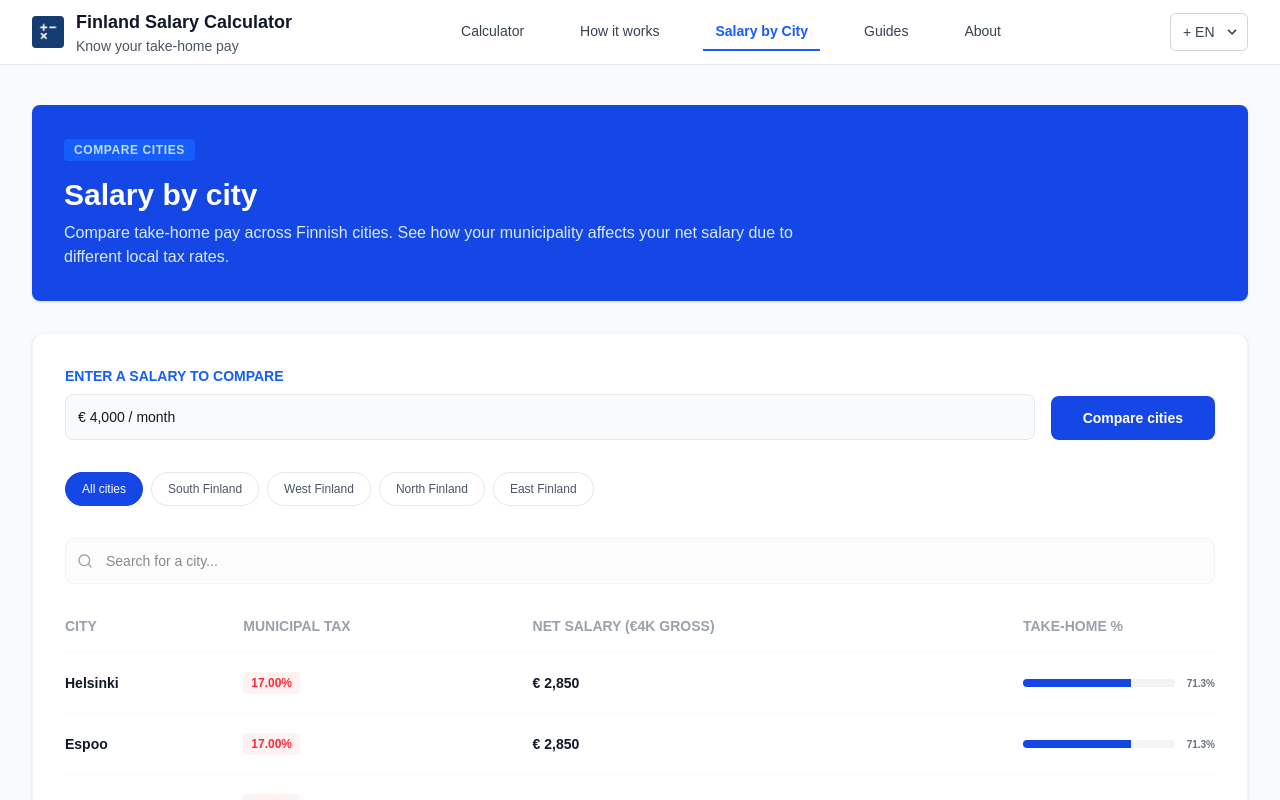
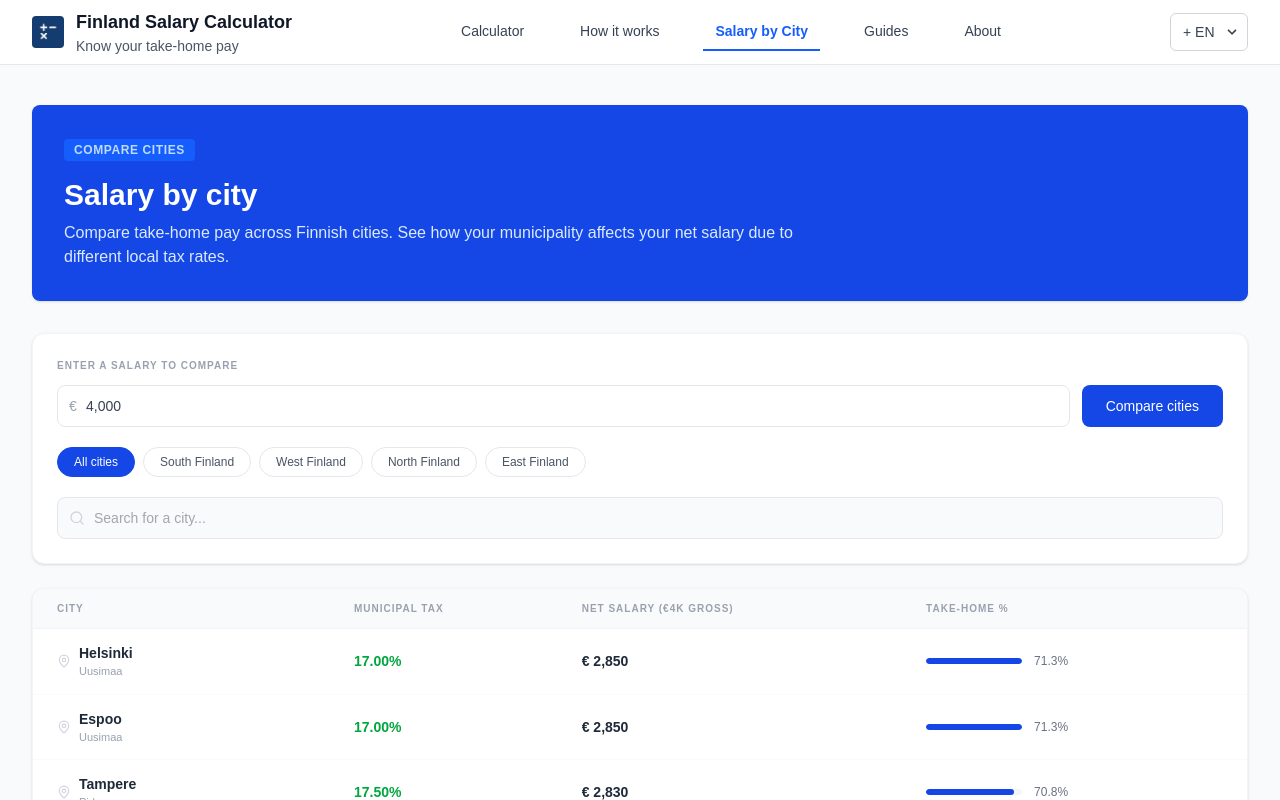
Before and after one commit to upekshapavani2003-maker/finland-salary-calculator, a Next.js app in the folder frontend/: page / in a window 1280 px wide. Both pictures are taken after a click on the button "Salary by City". Shown: the top 800 px of the page. Built offline with nearby package versions, Linux system fonts and the light colour scheme.

Commit message:
modify SalaryByCity Screen

```diff
--- a/frontend/src/components/SalaryByCity.tsx
+++ b/frontend/src/components/SalaryByCity.tsx
@@ -1,104 +1,188 @@
 "use client";
-import React from 'react';
-import { Search } from 'lucide-react';
+
+import { useState } from 'react';
+import { MapPin, Search } from 'lucide-react';
+
+const ALL_CITIES = [
+  { city: "Helsinki", region: "Uusimaa", municipalTax: 17.0, netSalary: 2850, takeHomePct: 71.3, regionKey: "South Finland" },
+  { city: "Espoo", region: "Uusimaa", municipalTax: 17.0, netSalary: 2850, takeHomePct: 71.3, regionKey: "South Finland" },
+  { city: "Tampere", region: "Pirkanmaa", municipalTax: 17.5, netSalary: 2830, takeHomePct: 70.8, regionKey: "West Finland" },
+  { city: "Turku", region: "Southwest Finland", municipalTax: 18.5, netSalary: 2790, takeHomePct: 69.8, regionKey: "South Finland" },
+  { city: "Oulu", region: "North Ostrobothnia", municipalTax: 19.5, netSalary: 2750, takeHomePct: 68.8, regionKey: "North Finland" },
+  { city: "Jyväskylä", region: "Central Finland", municipalTax: 19.0, netSalary: 2770, takeHomePct: 69.3, regionKey: "West Finland" },
+  { city: "Kuopio", region: "North Savo", municipalTax: 20.0, netSalary: 2730, takeHomePct: 68.3, regionKey: "East Finland" },
+  { city: "Lahti", region: "Päijät-Häme", municipalTax: 20.5, netSalary: 2710, takeHomePct: 67.8, regionKey: "South Finland" },
+  { city: "Rovaniemi", region: "Lapland", municipalTax: 22.0, netSalary: 2670, takeHomePct: 66.8, regionKey: "North Finland" },
+  { city: "Vaasa", region: "Ostrobothnia", municipalTax: 19.0, netSalary: 2770, takeHomePct: 69.3, regionKey: "West Finland" },
+  { city: "Joensuu", region: "North Karelia", municipalTax: 21.0, netSalary: 2700, takeHomePct: 67.5, regionKey: "East Finland" },
+  { city: "Pori", region: "Satakunta", municipalTax: 20.0, netSalary: 2730, takeHomePct: 68.3, regionKey: "West Finland" },
+];
+
+const REGIONS = ["All cities", "South Finland", "West Finland", "North Finland", "East Finland"];
 
 export default function SalaryByCity() {
-  const cities = [
-    { name: 'Helsinki', tax: '17.00%', net: '€ 2,850', percentage: 71.3 },
-    { name: 'Espoo', tax: '17.00%', net: '€ 2,850', percentage: 71.3 },
-    { name: 'Tampere', tax: '17.50%', net: '€ 2,830', percentage: 70.8 },
-    { name: 'Turku', tax: '18.50%', net: '€ 2,790', percentage: 69.8 },
-    { name: 'Oulu', tax: '19.50%', net: '€ 2,750', percentage: 68.8 },
-    { name: 'Jyväskylä', tax: '19.00%', net: '€ 2,770', percentage: 69.3 },
-  ];
+  const [activeRegion, setActiveRegion] = useState("All cities");
+  const [searchQuery, setSearchQuery] = useState("");
+  const [grossInput, setGrossInput] = useState("4,000");
+
+  const filtered = ALL_CITIES.filter((c) => {
+    const matchesRegion = activeRegion === "All cities" || c.regionKey === activeRegion;
+    const matchesSearch = searchQuery === "" || c.city.toLowerCase().includes(searchQuery.toLowerCase());
+    return matchesRegion && matchesSearch;
+  });
+
+  const maxNet = Math.max(...filtered.map(c => c.netSalary));
+  const minNet = Math.min(...filtered.map(c => c.netSalary));
+
+  const taxColor = (tax: number) => {
+    if (tax <= 17.5) return "text-green-600";
+    if (tax <= 19.5) return "text-orange-500";
+    return "text-red-500";
+  };
 
   return (
     <div className="max-w-7xl mx-auto px-4 sm:px-6 lg:px-8 py-10 w-full">
+
+      {/* Hero Header */}
       <div className="bg-blue-700 rounded-lg shadow-sm p-8 text-white mb-8">
         <div className="max-w-3xl">
           <span className="text-blue-200 text-xs font-semibold uppercase tracking-wider bg-blue-600 px-2.5 py-1 rounded">
-            Compare Cities
+            Compare cities
           </span>
           <h2 className="text-3xl font-bold mt-4 mb-2">Salary by city</h2>
           <p className="text-blue-100 text-sm md:text-base">
-            Compare take-home pay across Finnish cities. See how your municipality affects your net salary due to different local tax rates.
+            Compare take-home pay across Finnish cities. See how your municipality affects your net
+            salary due to different local tax rates.
           </p>
         </div>
       </div>
 
-      {/* Main Content Card */}
-      <div className="bg-white rounded-xl shadow-sm border border-gray-100 p-8">
-        <div className="flex flex-col md:flex-row gap-4 mb-8">
-          <div className="flex-grow">
-            <label className="block text-sm font-bold text-blue-600 uppercase mb-2">Enter a salary to compare</label>
+      {/* Input + Filter Card */}
+      <div className="bg-white rounded-xl border border-gray-100 shadow-sm px-6 py-6 mb-6">
+
+        {/* Salary Input */}
+        <p className="text-[10px] font-semibold tracking-widest uppercase text-gray-400 mb-3">
+          Enter a salary to compare
+        </p>
+        <div className="flex gap-3 mb-5">
+          <div className="flex-1 relative">
+            <span className="absolute left-3 top-1/2 -translate-y-1/2 text-gray-400 text-sm">€</span>
             <input
               type="text"
-              defaultValue="€ 4,000 / month"
-              className="w-full p-3 bg-gray-50 border border-gray-200 rounded-lg text-sm font-medium"
+              value={grossInput}
+              onChange={(e) => setGrossInput(e.target.value)}
+              className="w-full pl-7 pr-4 py-2.5 border border-gray-200 rounded-lg text-sm text-gray-700 focus:outline-none focus:ring-2 focus:ring-blue-500 focus:border-transparent"
+              placeholder="4,000 / month"
             />
           </div>
-          <div className="flex items-end">
-            <button className="bg-blue-700 text-white px-8 py-3 rounded-lg font-bold text-sm hover:bg-blue-800 transition-colors">
+          <button className="bg-blue-700 hover:bg-blue-800 text-white text-sm font-medium px-6 py-2.5 rounded-lg transition-colors whitespace-nowrap">
             Compare cities
           </button>
         </div>
-        </div>
 
-        {/* Region Filters */}
-        <div className="flex flex-wrap gap-2 mb-8">
-          {['All cities', 'South Finland', 'West Finland', 'North Finland', 'East Finland'].map((filter, i) => (
-            <button key={filter} className={`px-4 py-2 rounded-full text-xs font-medium border ${i === 0 ? 'bg-blue-700 border-blue-700 text-white' : 'bg-white border-gray-200 text-gray-600 hover:border-gray-300'}`}>
-              {filter}
+        {/* Region Filter Pills */}
+        <div className="flex flex-wrap gap-2 mb-5">
+          {REGIONS.map((region) => (
+            <button
+              key={region}
+              onClick={() => setActiveRegion(region)}
+              className={`px-4 py-1.5 rounded-full text-xs font-medium border transition-colors ${
+                activeRegion === region
+                  ? "bg-blue-700 text-white border-blue-700"
+                  : "bg-white text-gray-600 border-gray-200 hover:border-blue-300 hover:text-blue-600"
+              }`}
+            >
+              {region}
             </button>
           ))}
         </div>
 
-        {/* Search Bar */}
-        <div className="relative mb-8">
-          <Search className="absolute left-3 top-1/2 -translate-y-1/2 text-gray-400" size={16} />
+        {/* Search */}
+        <div className="relative">
+          <Search className="absolute left-3 top-1/2 -translate-y-1/2 w-4 h-4 text-gray-300" />
           <input
             type="text"
+            value={searchQuery}
+            onChange={(e) => setSearchQuery(e.target.value)}
             placeholder="Search for a city..."
-            className="w-full pl-10 pr-4 py-3 bg-gray-50/50 border border-gray-100 rounded-lg text-sm"
+            className="w-full pl-9 pr-4 py-2.5 border border-gray-200 rounded-lg text-sm text-gray-600 focus:outline-none focus:ring-2 focus:ring-blue-500 focus:border-transparent bg-gray-50"
           />
         </div>
+      </div>
 
-        {/* Table */}
+      {/* Results Table */}
+      <div className="bg-white rounded-xl border border-gray-100 shadow-sm overflow-hidden">
         <div className="overflow-x-auto">
-          <table className="w-full text-left">
+          <table className="w-full">
             <thead>
-              <tr className="text-sm text-gray-400 uppercase font-bold border-b border-gray-50">
-                <th className="pb-4 font-bold">City</th>
-                <th className="pb-4 font-bold">Municipal Tax</th>
-                <th className="pb-4 font-bold">Net Salary (€4k Gross)</th>
-                <th className="pb-4 font-bold">Take-home %</th>
+              <tr className="border-b border-gray-100 bg-gray-50">
+                <th className="text-left px-6 py-3 text-[10px] font-semibold tracking-widest uppercase text-gray-400">City</th>
+                <th className="text-left px-4 py-3 text-[10px] font-semibold tracking-widest uppercase text-gray-400">Municipal tax</th>
+                <th className="text-left px-4 py-3 text-[10px] font-semibold tracking-widest uppercase text-gray-400">Net salary (€4k gross)</th>
+                <th className="text-left px-4 py-3 text-[10px] font-semibold tracking-widest uppercase text-gray-400">Take-home %</th>
               </tr>
             </thead>
-            <tbody className="divide-y divide-gray-50">
-              {cities.map((city) => (
-                <tr key={city.name} className="group hover:bg-gray-50/50 transition-colors">
-                  <td className="py-5 text-sm font-bold text-gray-900">{city.name}</td>
-                  <td className="py-5 text-xs font-bold">
-                    <span className="text-red-500 bg-red-50 px-2 py-1 rounded">
-                      {city.tax}
+            <tbody>
+              {filtered.length === 0 ? (
+                <tr>
+                  <td colSpan={4} className="px-6 py-10 text-center text-sm text-gray-400">
+                    No cities found matching your search.
+                  </td>
+                </tr>
+              ) : (
+                filtered.map((row) => {
+                  const barWidth = 30 + ((row.netSalary - minNet) / (maxNet - minNet + 1)) * 70;
+                  return (
+                    <tr
+                      key={row.city}
+                      className="border-b border-gray-50 last:border-b-0 hover:bg-blue-50/30 transition-colors"
+                    >
+                      <td className="px-6 py-3.5">
+                        <div className="flex items-center gap-2">
+                          <MapPin className="w-3.5 h-3.5 text-gray-300 flex-shrink-0" />
+                          <div>
+                            <div className="text-sm font-semibold text-gray-800">{row.city}</div>
+                            <div className="text-[11px] text-gray-400">{row.region}</div>
+                          </div>
+                        </div>
+                      </td>
+                      <td className="px-4 py-3.5">
+                        <span className={`text-sm font-semibold ${taxColor(row.municipalTax)}`}>
+                          {row.municipalTax.toFixed(2)}%
                         </span>
                       </td>
-                  <td className="py-5 text-sm font-bold text-gray-900">{city.net}</td>
-                  <td className="py-5 w-48">
+                      <td className="px-4 py-3.5">
+                        <span className="text-sm font-semibold text-gray-800">
+                          € {row.netSalary.toLocaleString()}
+                        </span>
+                      </td>
+                      <td className="px-4 py-3.5">
                         <div className="flex items-center gap-3">
-                      <div className="flex-grow bg-gray-100 h-2 rounded-full overflow-hidden">
-                        <div className="bg-blue-700 h-full" style={{ width: `${city.percentage}%` }}></div>
+                          <div className="w-24 h-1.5 bg-gray-100 rounded-full overflow-hidden">
+                            <div
+                              className="h-1.5 bg-blue-700 rounded-full"
+                              style={{ width: `${barWidth}%` }}
+                            />
                           </div>
-                      <span className="text-[10px] font-bold text-gray-500">{city.percentage}%</span>
+                          <span className="text-xs text-gray-500 w-10">{row.takeHomePct}%</span>
                         </div>
                       </td>
                     </tr>
-              ))}
+                  );
+                })
+              )}
             </tbody>
           </table>
         </div>
-        <p className="text-[10px] text-gray-400 mt-8">Based on 2024 tax rates. Net salary shown for €4,000 gross monthly.</p>
+
+        {/* Footer note */}
+        <div className="px-6 py-3 border-t border-gray-100">
+          <p className="text-[11px] text-gray-400">
+            Based on 2024 tax rates. Net salary shown for €4,000 gross/month.
+          </p>
         </div>
+      </div>
+
     </div>
   );
 }
```
Lines whose indentation alone changed are shown as unchanged.
